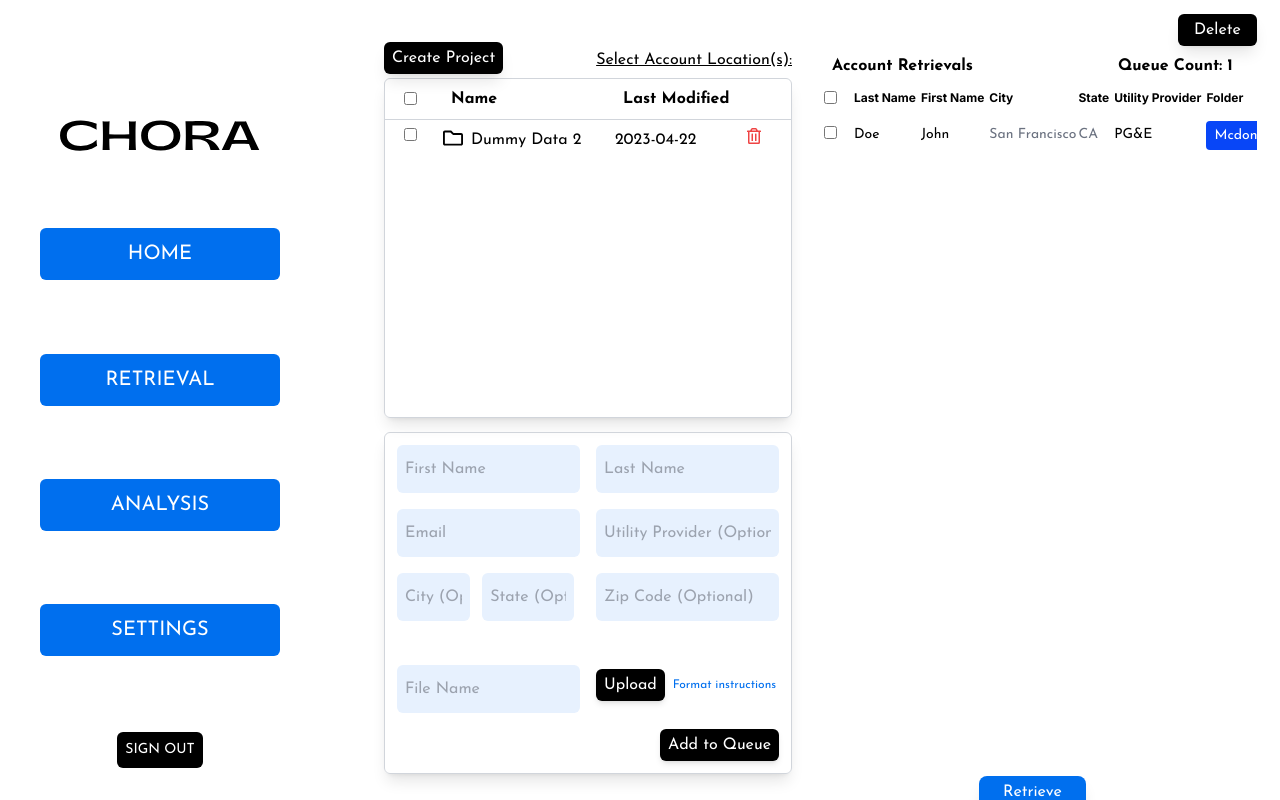
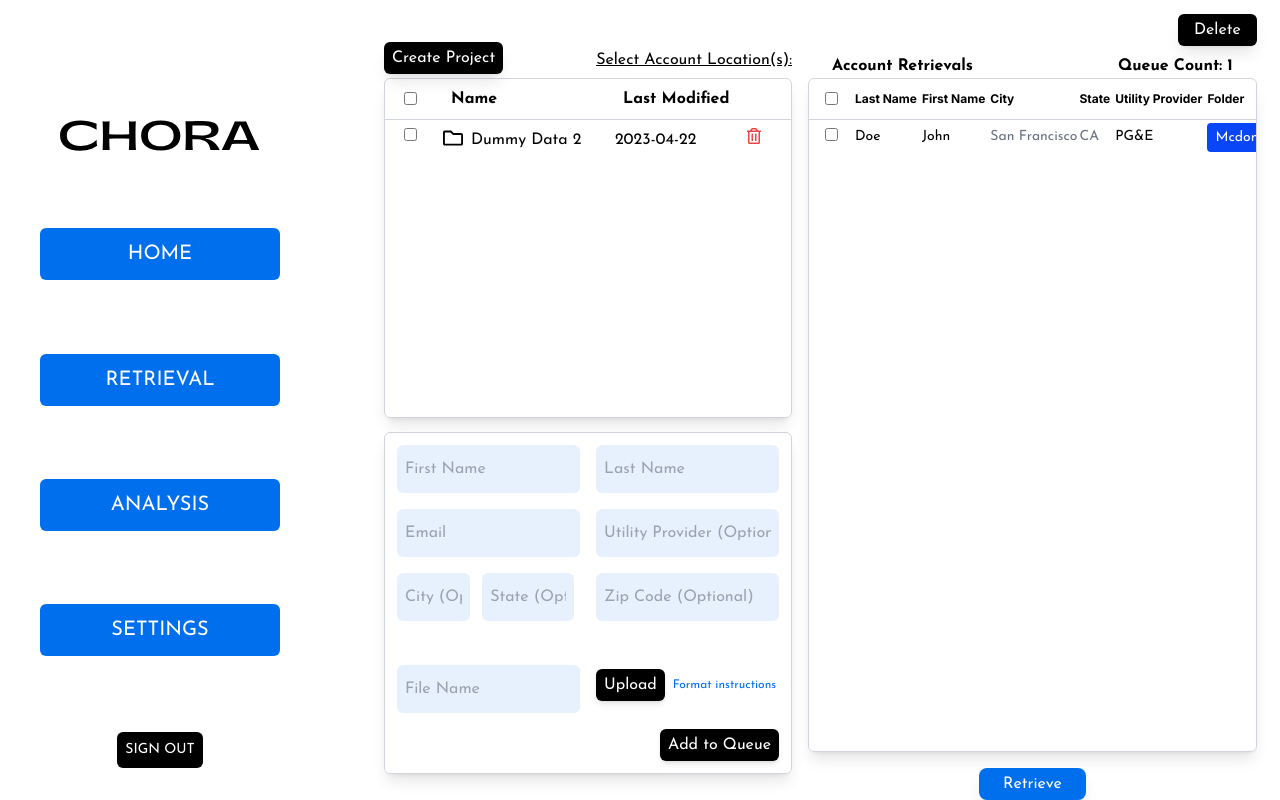
Before and after one commit to Meedux/GTM-Requirement, a Next.js app: page /retrieval in a window 1280 px wide. Built offline with nearby package versions, Linux system fonts and the light colour scheme.

Commit message:
box sizing fixes

```diff
--- a/components/Retrieval/AccountsTable.tsx
+++ b/components/Retrieval/AccountsTable.tsx
@@ -44,10 +44,10 @@ const AccountsTable = () => {
           Queue Count: 1
         </span>
       </div>
-      <div className=" rounded-md w-[100%] lg:w-[110%] card h-[90%] overflow-auto">
+      <div className="border border-gray-300 rounded-md shadow-lg w-[100%] lg:w-[110%] card h-[89%] overflow-auto">
         <table className="w-full">
           <thead>
-            <tr className="">
+            <tr className="border-b border-gray-300">
               <th className="px-4 py-2">
                 <input type="checkbox" />
               </th>
```
